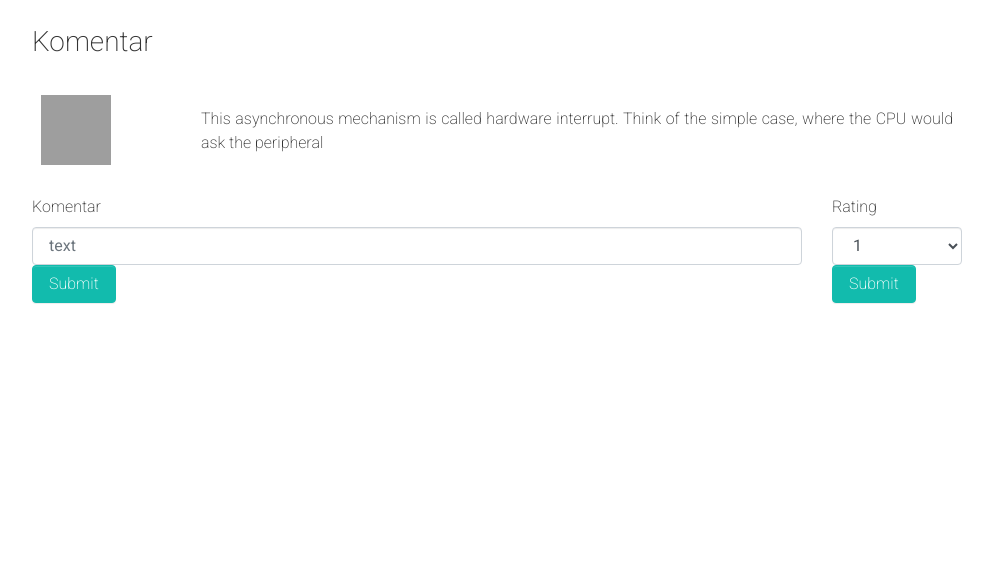
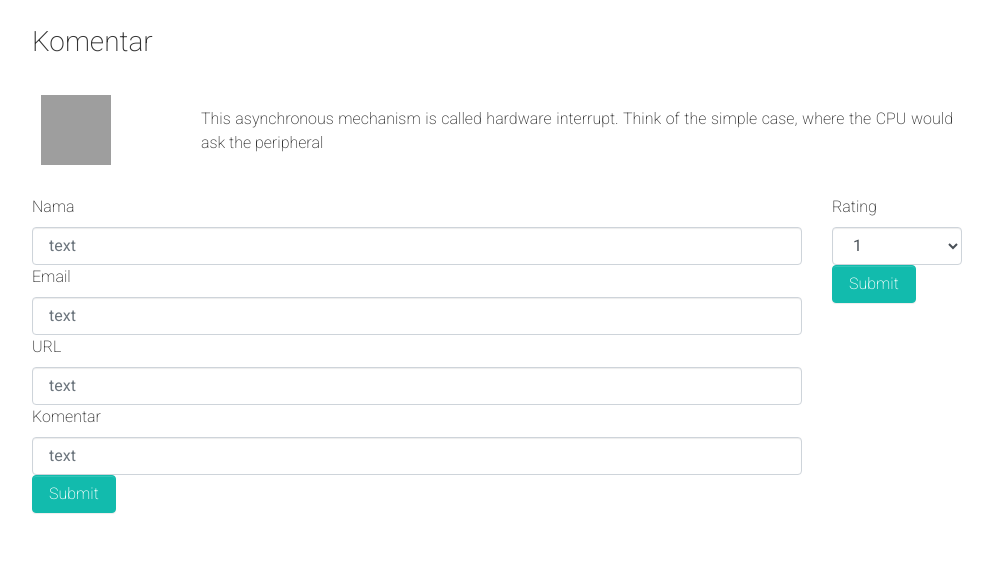
Before and after one commit to Mochaul/basdat-tk-bmnc, a Django app: template berita/templates/detail_berita.html in a window 1280 px wide. Shown: the part 347-932 px from the top of the page, without its empty margins (143-1136 px from the left). Before the commit the page ends 651 px from the top, so only its background shows below. Run offline with Django 3.2, Linux system fonts and the light colour scheme; the template is opened without the code that fills it, so the values that code supplies are empty; parts of the project's set-up code (start-up, migrations or seed data) failed here and were passed over; some libraries are stand-ins or nearby versions; grey boxes are pictures that could not be loaded.

Commit message:
add field in komentar

```diff
--- a/berita/templates/detail_berita.html
+++ b/berita/templates/detail_berita.html
@@ -34,6 +34,18 @@
         <div class="col-lg-10">
             <form class="">
                 <div class="form-group">
+                  <label>Nama</label>
+                  <input type="text" class="form-control" placeholder="text">
+                </div>
+                <div class="form-group">
+                  <label>Email</label>
+                  <input type="text" class="form-control" placeholder="text">
+                </div>
+                <div class="form-group">
+                  <label>URL</label>
+                  <input type="text" class="form-control" placeholder="text">
+                </div>
+                <div class="form-group">
                   <label>Komentar</label>
                   <input type="text" class="form-control" placeholder="text">
                 </div>
```
